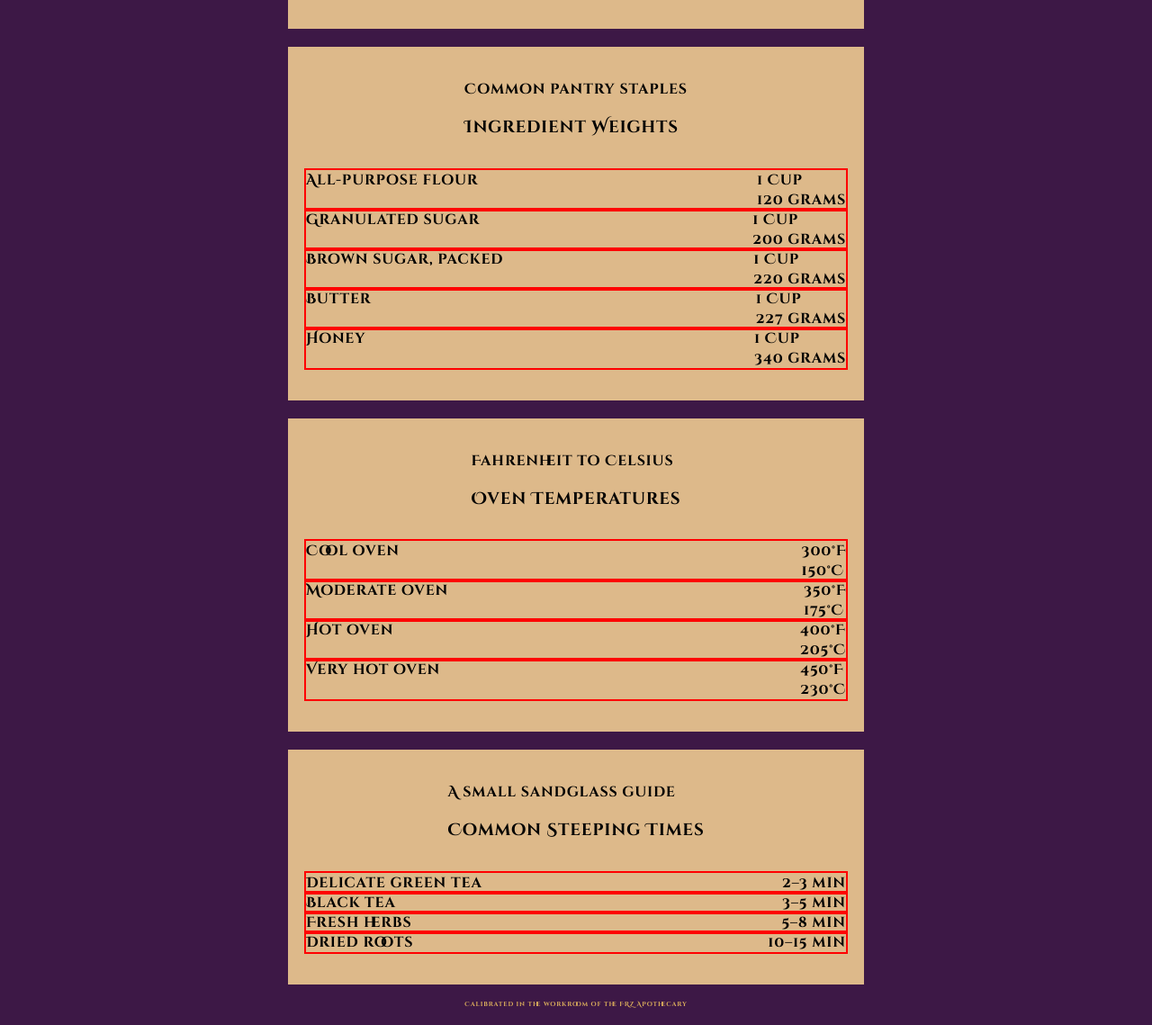
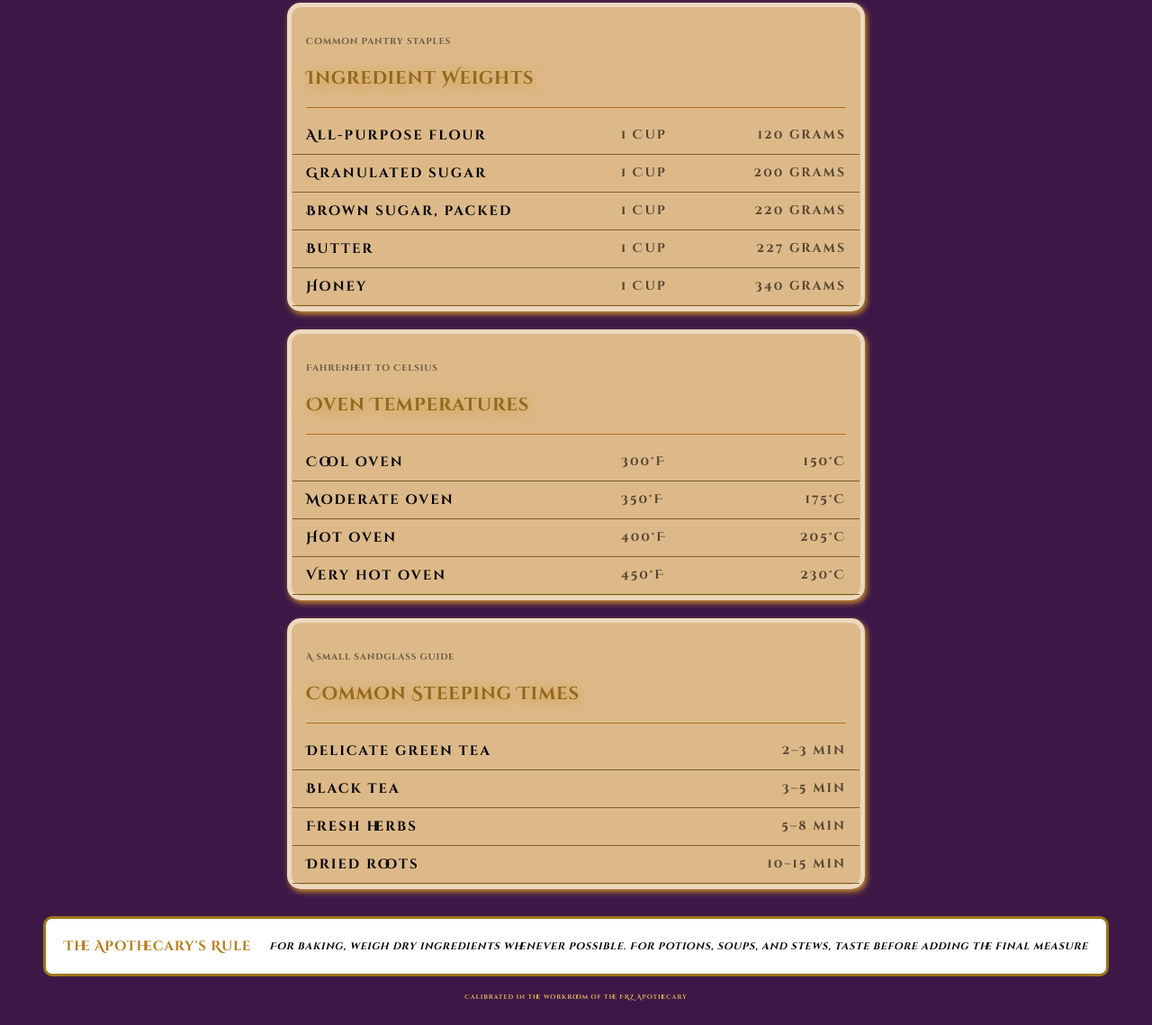
Before and after one commit to MikeBl4ck/Witch-Cauldron-Recipe-Page, a plain HTML site: page utility-page/index.html in a window 1280 px wide. Shown: the part 743-1882 px from the top of the page at 90% size. Drawn offline with Linux system fonts and the light colour scheme.

Commit message:
Finished Making the Utility Page

```diff
--- a/utility-page/index.html
+++ b/utility-page/index.html
@@ -210,25 +210,25 @@
             <ul class="fourtierlist">
                 <li class="tier">
                     <div class="listleftside">Delicate green tea</div>
-                    <div class="listrightside">
+                    <div class="last">
                         <div>2–3 min</div>
                     </div>
                 </li>
                 <li class="tier">
                     <div class="listleftside">Black tea</div>
-                    <div class="listrightside">
+                    <div class="last">
                         <div>3–5 min</div>
                     </div>
                 </li>
                 <li class="tier">
                     <div class="listleftside">Fresh herbs</div>
-                    <div class="listrightside">
+                    <div class="last">
                         <div>5–8 min</div>
                     </div>
                 </li>
                 <li class="tier">
                     <div class="listleftside">Dried roots</div>
-                    <div class="listrightside">
+                    <div class="last">
                         <div>10–15 min</div>
                     </div>
                 </li>
@@ -237,7 +237,8 @@
     </div> <!-- Bottom Card Rack -->
 
     <div id="rule">
-
+        <div id="rule1">The Apothecary's Rule</div>
+        <div id="rule2"><em>For baking, weigh dry ingredients whenever possible. For potions, soups, and stews, taste before adding the final measure</em></div>
     </div>
 
 <!-- Need To End -->
--- a/utility-page/style.css
+++ b/utility-page/style.css
@@ -209,47 +209,92 @@ ul {
 .fourtier {
     background-color: #dfbb8bfd;
     min-width: 590px;
-    padding: 20px;
+    padding: 1px;
     display: flex;
     flex-direction: column;
     align-items: center;
+    box-shadow: 2px 3px 6px #cb902b;
+    border-radius: 15px;
+    border: 5px solid rgba(255, 255, 255, 0.444);
 }
 
-.fivetierlist {
+.fivetierlist,
+.fourtierlist {
     display: flex;
     flex-direction: column;
+    gap: 10px;
+    margin: 0;
 }
 
 .tier {
     display: flex;
     justify-content: flex-start;
     justify-content: space-between;
-    outline: 2px solid red;
+    border-bottom: 1px solid rgba(110, 86, 27, 0.886);
     width: 600px;
     margin-left: 0px;
+    font-size: 15px;
+    letter-spacing: 2px;
+    padding-bottom: 5px;
+    padding-left: 15px;
+    padding-right: 15px;
+    padding-bottom: 10px;
 }
 
+.listrightside {
+    display: flex;
+    width: 250px;
+    justify-content: space-between;
+    color: #564530;
+    font-size: 14px;
+}
 
+.last {
+    display: flex;
+    color: #564530;
+    font-size: 14px;
+}
 
+.tierheader {
+    width: 600px;
+    height: 90px;
+    margin-top: 20px;
+    font-size: 10px;
+    margin-bottom: 20px;
+    border-bottom: 1px solid #b36e19;
+}
 
+.tierheadertitle {
+    font-size: 20px;
+    color: #93681e;
+    text-shadow: 2px 3px 16px #cb902b;
+}
 
+.tierheaderdesc {
+    color:#6D5A42;
+}
 
+#rule {
+    display: flex;
+    align-self: center;
+    background-color: #ffffff;
+    max-width: 1200px;
+    margin-top: 30px;
+    padding: 20px;
+    font-size: 11px;
+    gap: 20px;
+    justify-content: center;
+    align-items: center;
+    flex-wrap: wrap;
+    border-radius: 10px;
+    border: 3px solid rgb(156, 119, 26);
+}
 
+#rule1 {
+    color: #b57c1b;
+    font-size: 15px;
+}
 
-
-/*Color Codes Here*/
-h1 {
-    color:
-#daa520
-#ddb05c
-#3D1846
-goldenrod
-#DDCBA4
-#D8C49A
-#6D5A42
-#9B742F
-#5D5145
-#523962
-#5E4C37
-;
+#rule2 {
+    color: #050400;
 }
```
